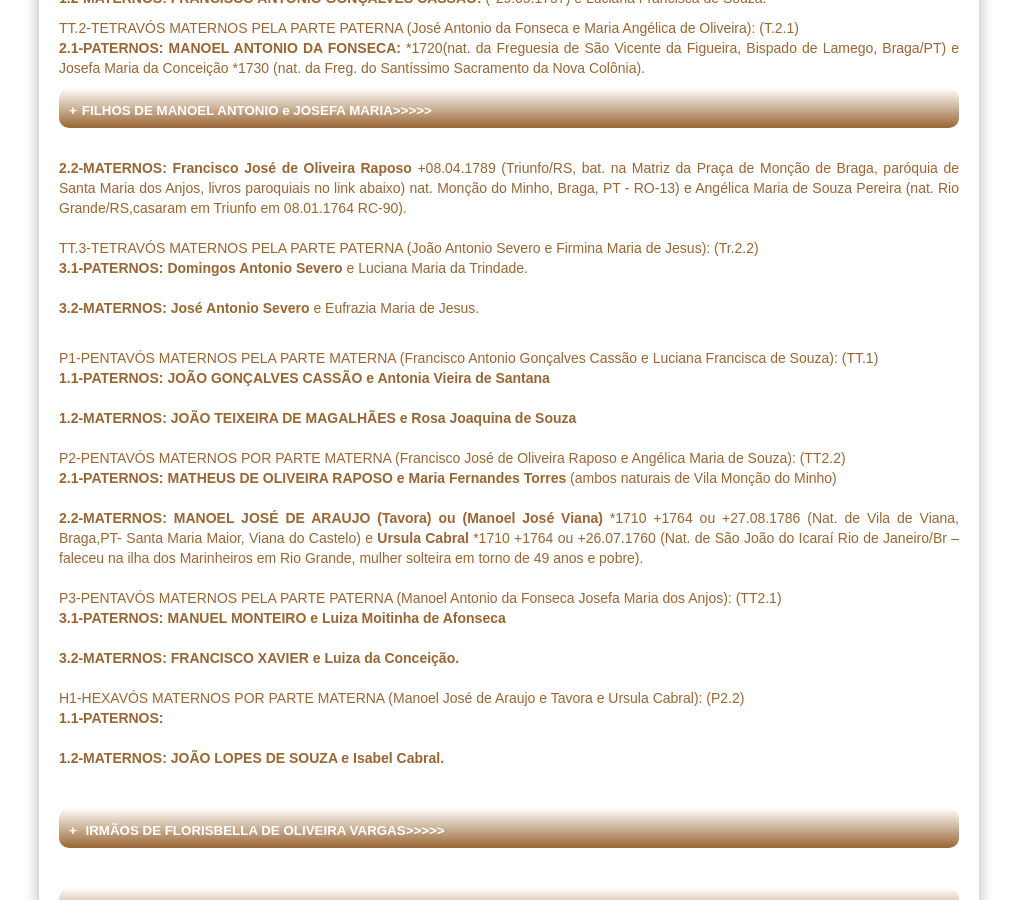
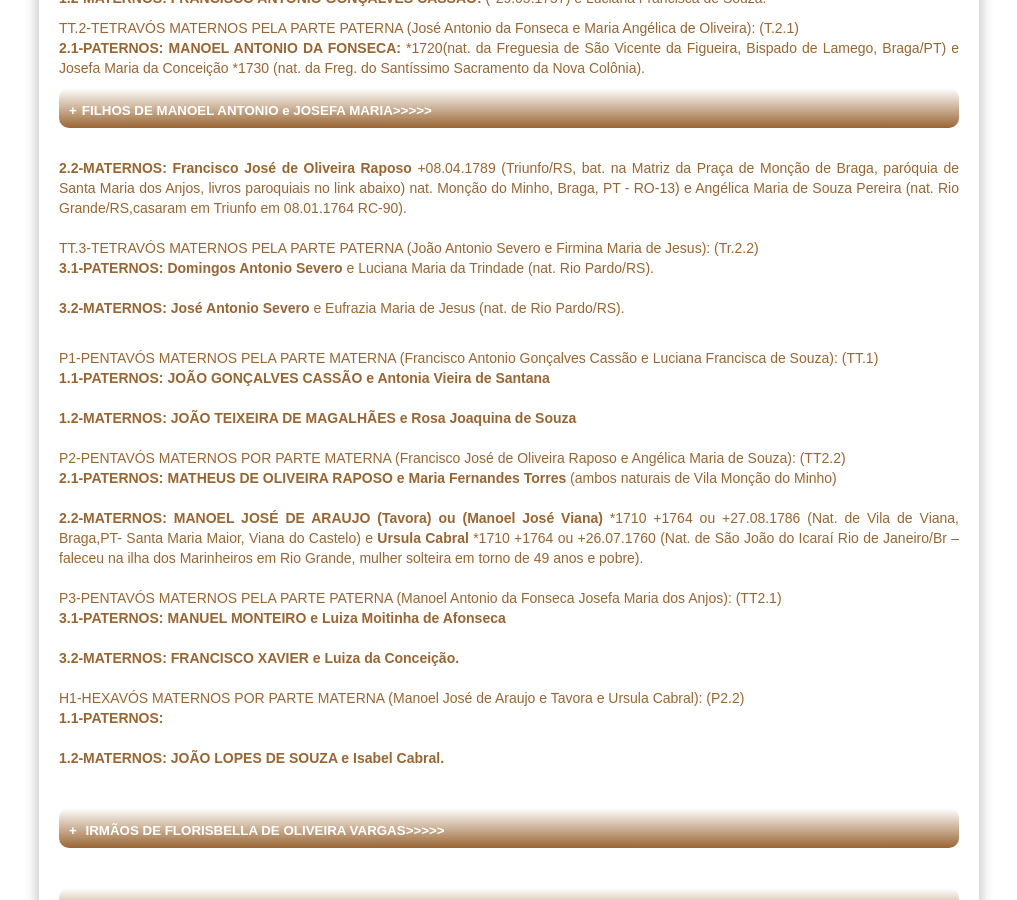
Before and after one commit to claudiovargas1955/claudiovargas1955.github.io, a Jekyll site: the page built from _pages/arvore-genealogica-de-costados-de-florisbella.html, in a window 1280 px wide and 900 px high, scrolled down 1741 px. Shown: the whole window, without its empty margins (131-1148 px from the left). Built offline with Jekyll 4.4.1, drawn with Linux system fonts in a browser that asks for light colours; some web fonts are replaced.

Commit message:
Update arvore-genealogica-de-costados-de-florisbella.html

```diff
--- a/_pages/arvore-genealogica-de-costados-de-florisbella.html
+++ b/_pages/arvore-genealogica-de-costados-de-florisbella.html
@@ -488,9 +488,9 @@ b>(1.1.1)Joaquim:</b> bat.16.08.1807 (RB-05). <br/><br/>
  de Souza Pereira (nat. Rio Grande/RS,casaram em Triunfo em 08.01.1764 RC-90). <br><br>
 
  TT.3-TETRAVÓS MATERNOS PELA PARTE PATERNA (João Antonio Severo e Firmina Maria de Jesus): (Tr.2.2)<br>
- <b>3.1-PATERNOS: Domingos Antonio Severo</b> e Luciana Maria da Trindade.<br><br>
+ <b>3.1-PATERNOS: Domingos Antonio Severo</b> e Luciana Maria da Trindade (nat. Rio Pardo/RS).<br><br>
 
- <b>3.2-MATERNOS: José Antonio Severo </b>e Eufrazia Maria de Jesus. </p><br>
+ <b>3.2-MATERNOS: José Antonio Severo </b>e Eufrazia Maria de Jesus (nat. de Rio Pardo/RS).</p><br>
 
 
  <p> P1-PENTAVÓS MATERNOS PELA PARTE MATERNA (Francisco Antonio Gonçalves Cassão e Luciana Francisca de Souza): (TT.1)<br/>
```
